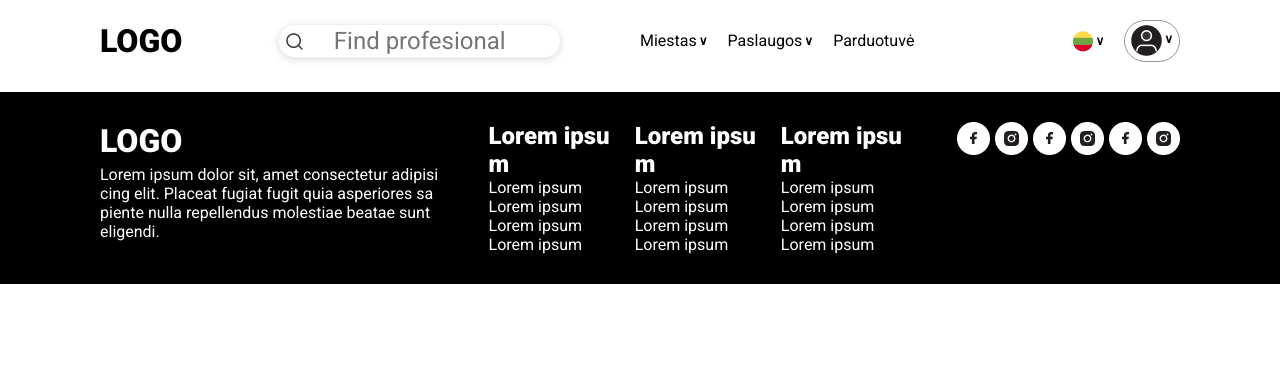
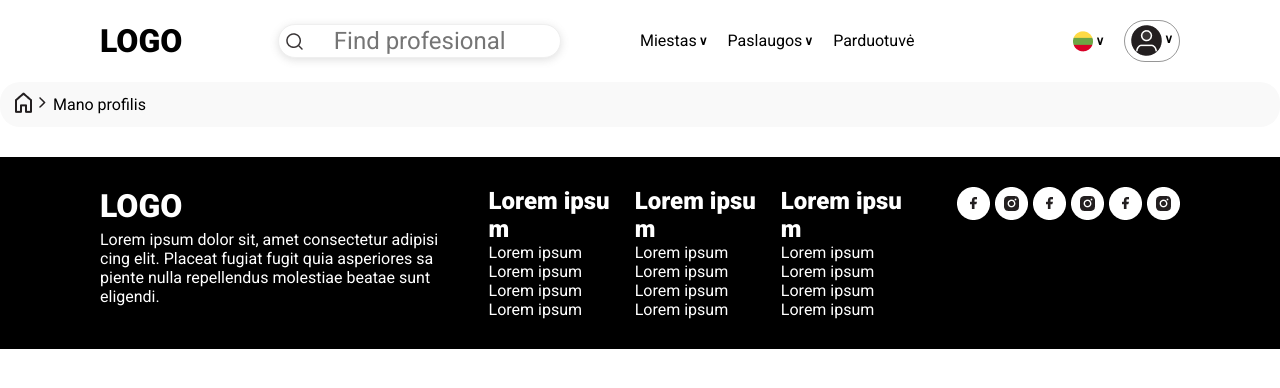
Before and after one commit to Scarab911/drone-hub, a React (Create React App) app: page /profile in a window 1280 px wide. Shown: the top 388 px of the page. Built offline with nearby package versions, Linux system fonts and the light colour scheme.

Commit message:
added profile compoent and unified class name

```diff
--- a/src/App.js
+++ b/src/App.js
@@ -6,6 +6,7 @@ import Header from './components/header/Header';
 import Main from './components/main/Main';
 import Login from './components/login/Login';
 import Register from './components/register/Register';
+import Profile from './components/user/profile/Profile';
 import './index.css';
 
 function App() {
@@ -16,6 +17,7 @@ function App() {
         <Route path="/" element={<Main />} />
         <Route path="/login" element={<Login />} />
         <Route path="/register" element={<Register />} />
+        <Route path="/profile" element={<Profile />} />
       </Routes>
       {/* <Main /> */}
       <Footer />
--- a/src/components/header/profile_select/drop_down_menu/DropDownMenu.jsx
+++ b/src/components/header/profile_select/drop_down_menu/DropDownMenu.jsx
@@ -16,6 +16,9 @@ export default function DropDownMenu() {
         <Link to="/">Atsijungti</Link>
       </DropDownItem> */}
       <DropDownItem>
+        <Link to="/profile">Profilis</Link>
+      </DropDownItem>
+      <DropDownItem>
         <Link to="/register">Registruotis</Link>
       </DropDownItem>
       <DropDownItem>
--- a/src/components/login/Login.jsx
+++ b/src/components/login/Login.jsx
@@ -7,7 +7,7 @@ import arrow from '../../../src/assets/icons/down.png';
 export default function Login() {
   return (
     <div className="main-container">
-      <div className="login">
+      <div className="location-bar">
         <Link to="/">
           <img className="home-image" src={home} alt="home"></img>
         </Link>
--- a/src/components/login/login.css
+++ b/src/components/login/login.css
@@ -1,30 +1,6 @@
 .main-container {
     display: grid;
     place-items: center;
-}
-
-.login {
-    width: 100%;
-    padding: 10px 15px;
-    border-radius: 20px;
-    background-color: #f9f9f9;
-    font-size: 16px;
-    line-height: 25px;
-}
-
-.login .home-image {
-    margin-right: 5px;
-    max-width: 23px;
-    height: auto;
-    cursor: pointer;
-}
-
-.login .arrow-image {
-    margin-right: 5px;
-    margin-top: 7px;
-    max-width: 15px;
-    height: auto;
-    rotate: -90deg;
 }
 
 .main-container .links {
--- a/src/components/register/Register.jsx
+++ b/src/components/register/Register.jsx
@@ -7,7 +7,7 @@ import arrow from '../../../src/assets/icons/down.png';
 export default function Register() {
   return (
     <div className="main-container">
-      <div className="register">
+      <div className="location-bar">
         <Link to="/">
           <img className="home-image" src={home} alt="home"></img>
         </Link>
--- a/src/components/register/register.css
+++ b/src/components/register/register.css
@@ -1,30 +1,6 @@
 .main-container {
     display: grid;
     place-items: center;
-}
-
-.register {
-    width: 100%;
-    padding: 10px 15px;
-    border-radius: 20px;
-    background-color: #f9f9f9;
-    font-size: 16px;
-    line-height: 25px;
-}
-
-.register .home-image {
-    margin-right: 5px;
-    max-width: 23px;
-    height: auto;
-    cursor: pointer;
-}
-
-.register .arrow-image {
-    margin-right: 5px;
-    margin-top: 7px;
-    width: 15px;
-    height: auto;
-    rotate: -90deg;
 }
 
 .main-container form .links {
--- /dev/null
+++ b/src/components/user/profile/Profile.jsx
@@ -0,0 +1,18 @@
+import React from 'react';
+import { Link } from 'react-router-dom';
+import home from '../../../../src/assets/icons/home.png';
+import arrow from '../../../../src/assets/icons/down.png';
+
+export default function Profile() {
+  return (
+    <div className="profile-container">
+      <div className="location-bar">
+        <Link to="/">
+          <img className="home-image" src={home} alt="home"></img>
+        </Link>
+        <img className="arrow-image" src={arrow} alt="home"></img>
+        Mano profilis
+      </div>
+    </div>
+  );
+}
--- a/src/index.css
+++ b/src/index.css
@@ -81,3 +81,29 @@ form button {
 form button:hover {
   background-color: #02c171bb;
 }
+
+/* LOCATION BAR STYLE*/
+
+.location-bar {
+  width: 100%;
+  padding: 10px 15px;
+  border-radius: 20px;
+  background-color: #f9f9f9;
+  font-size: 16px;
+  line-height: 25px;
+}
+
+.location-bar .home-image {
+  margin-right: 5px;
+  max-width: 23px;
+  height: auto;
+  cursor: pointer;
+}
+
+.location-bar .arrow-image {
+  margin-right: 5px;
+  margin-top: 7px;
+  max-width: 15px;
+  height: auto;
+  rotate: -90deg;
+}
```
Also changed, not shown: src/components/user/profile/profile.css (added).
